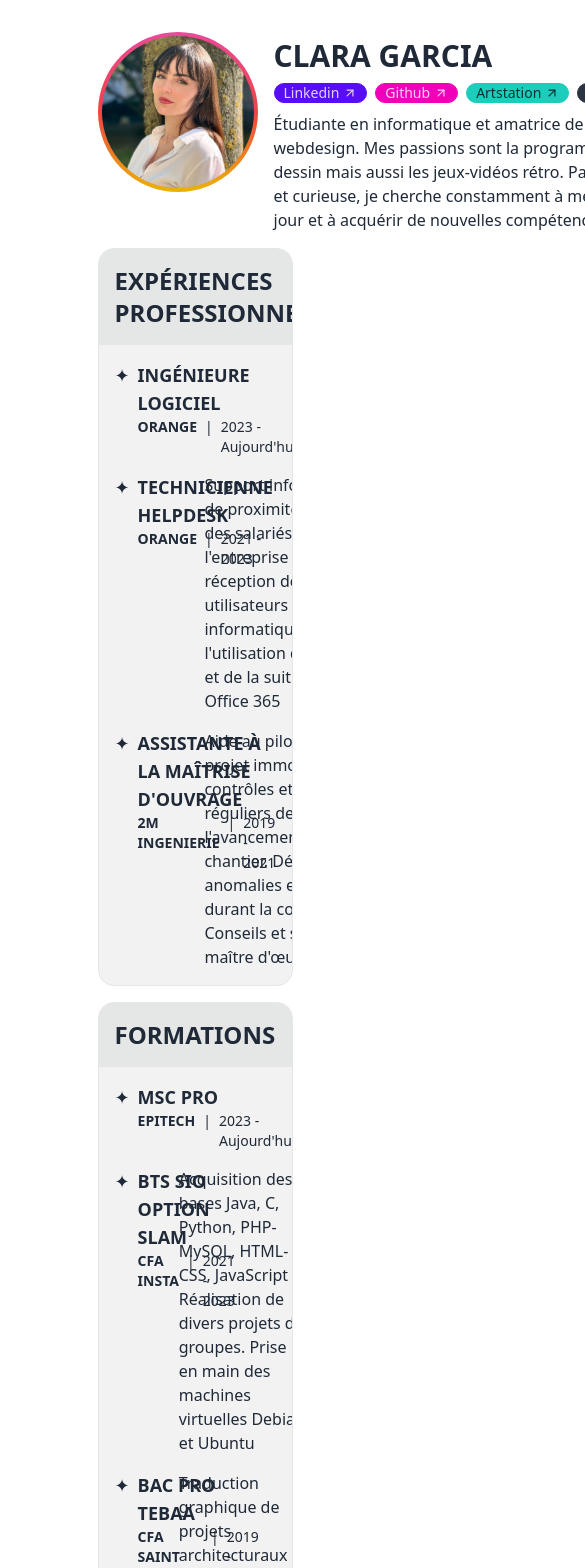
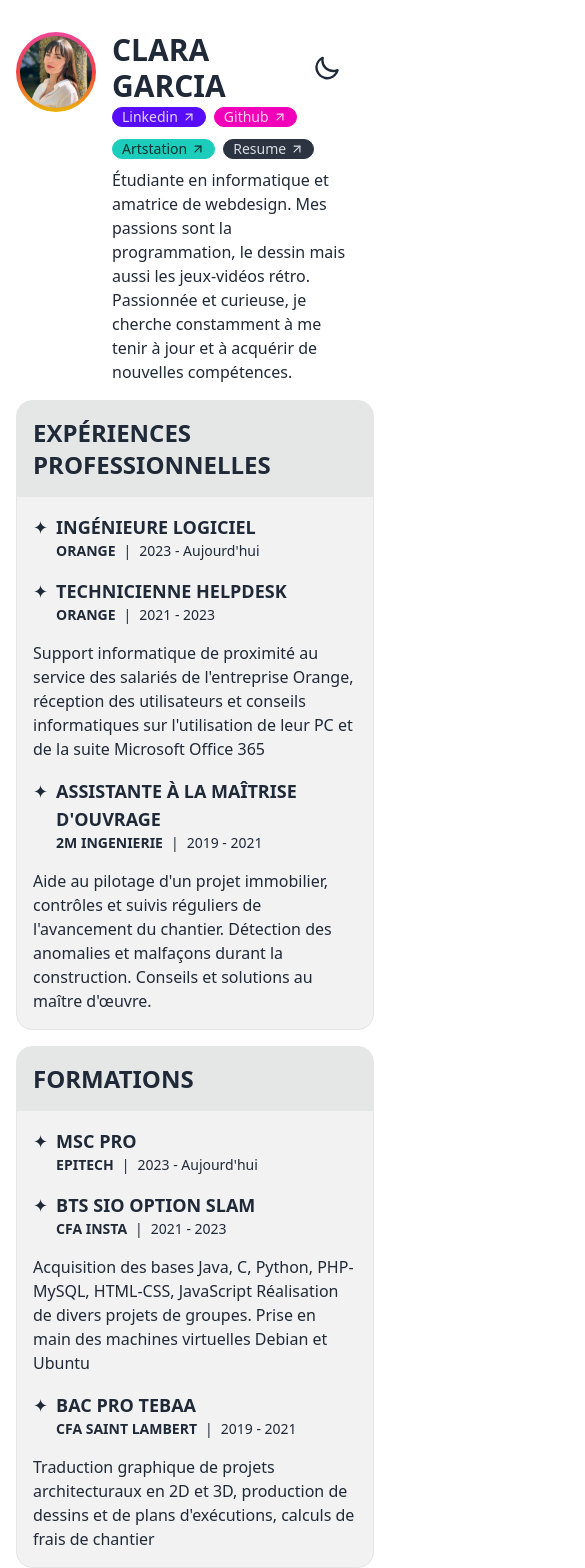
Before and after one commit to garcia-clara/portfolio, a React (Vite) app: page / in a window 390 px wide. Shown: the top 1568 px of the page, 585 px wide, since content can reach past the window. Built offline with nearby package versions, Linux system fonts and the light colour scheme.

Commit message:
responsive ok

```diff
--- a/src/Home.tsx
+++ b/src/Home.tsx
@@ -9,8 +9,9 @@ import './index.css'
 function Home() {
    return (
       <>
-         <div className='grid grid-cols-4'>
-            <div className='col-start-2 col-end-4'>
+         <div className='flex w-full justify-center'>
+
+            <div className='max-w-3xl mx-auto px-4'>
                <Presentation />
                <Experiences />
                <Education />
--- a/src/components/education.tsx
+++ b/src/components/education.tsx
@@ -13,7 +13,7 @@ const Experiences: FC = (): JSX.Element => {
          </div>
          <div className="collapse-content">
             {education.map((oneEducation) => (
-               <div className="grid grid-cols-3">
+               <div className="xl, 2xl:grid xl, 2xl:grid-cols-3">
                   <div className="mt-4 flex gap-2">
                      <div className="text-lg">✦</div>
                      <div>
--- a/src/components/experiences.tsx
+++ b/src/components/experiences.tsx
@@ -8,9 +8,11 @@ const Experiences: FC = (): JSX.Element => {
          <div className="collapse-title text-2xl font-bold uppercase bg-base-300">
             expériences professionnelles
          </div>
+
          <div className="collapse-content">
+
             {experiences.map((oneExperience) => (
-               <div className="grid grid-cols-3">
+               <div className="xl, 2xl:grid xl, 2xl:grid-cols-3">
                   <div className="mt-4 flex gap-2">
                      <div className="text-lg">✦</div>
                      <div>
@@ -28,7 +30,7 @@ const Experiences: FC = (): JSX.Element => {
                </div>
             ))}
          </div>
-      </div>
+         </div>
    );
 };
 
--- a/src/components/presentation.tsx
+++ b/src/components/presentation.tsx
@@ -4,9 +4,9 @@ import Theme from './theme-button'
 
 const Presentation: FC = (): JSX.Element => {
    return (
-      <div className='flex mt-8'>
-         <div className='h-40 w-40 rounded-full bg-gradient-to-b from-pink-500 via-red-500 to-yellow-500'>
-            <div className='w-40 h-40 p-1'>
+      <div className='flex mt-8 min-w-fit'>
+         <div className='h-20 w-20 rounded-full bg-gradient-to-b from-pink-500 via-red-500 to-yellow-500'>
+            <div className='w-20 h-20 p-1'>
                <img className='rounded-full' src='/pfp.jpg' alt='' />
             </div>
          </div>
@@ -16,7 +16,7 @@ const Presentation: FC = (): JSX.Element => {
                <Theme />
             </div>
 
-            <div className='flex gap-2 mb-2'>
+            <div className='flex gap-2 mb-2 flex-wrap'>
                <a href='https://www.linkedin.com/in/clara-garcia-9845891b8/' target='_blank'>
                   <div className='badge badge-primary gap-1'>
                      <div>Linkedin</div>
@@ -53,13 +53,15 @@ const Presentation: FC = (): JSX.Element => {
                   </div>
                </a>
             </div>
-
             <p>
                Étudiante en informatique et amatrice de webdesign. Mes passions sont la
                programmation, le dessin mais aussi les jeux-vidéos rétro. Passionnée et curieuse, je
                cherche constamment à me tenir à jour et à acquérir de nouvelles compétences.
             </p>
          </div>
+         <div>
+
+         </div>
       </div>
    )
 }
```
